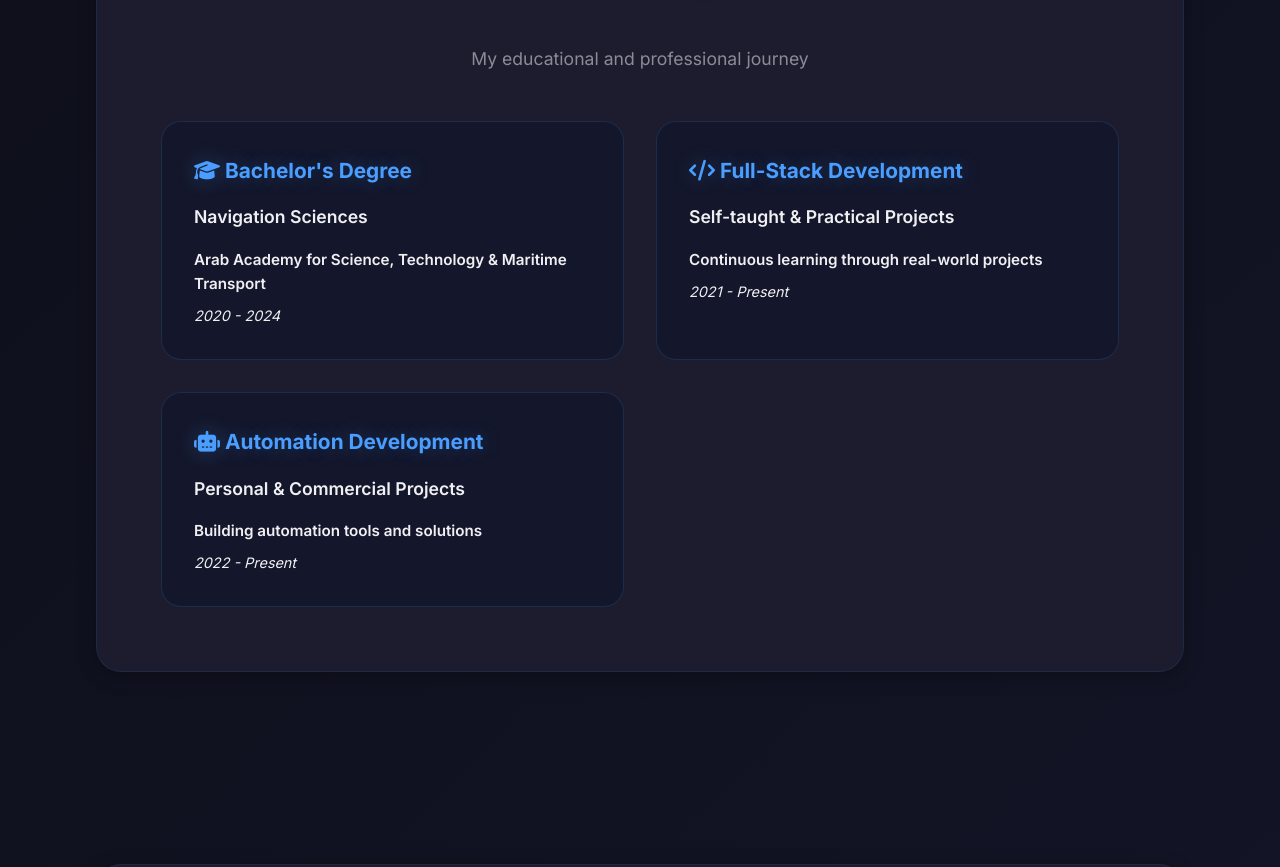
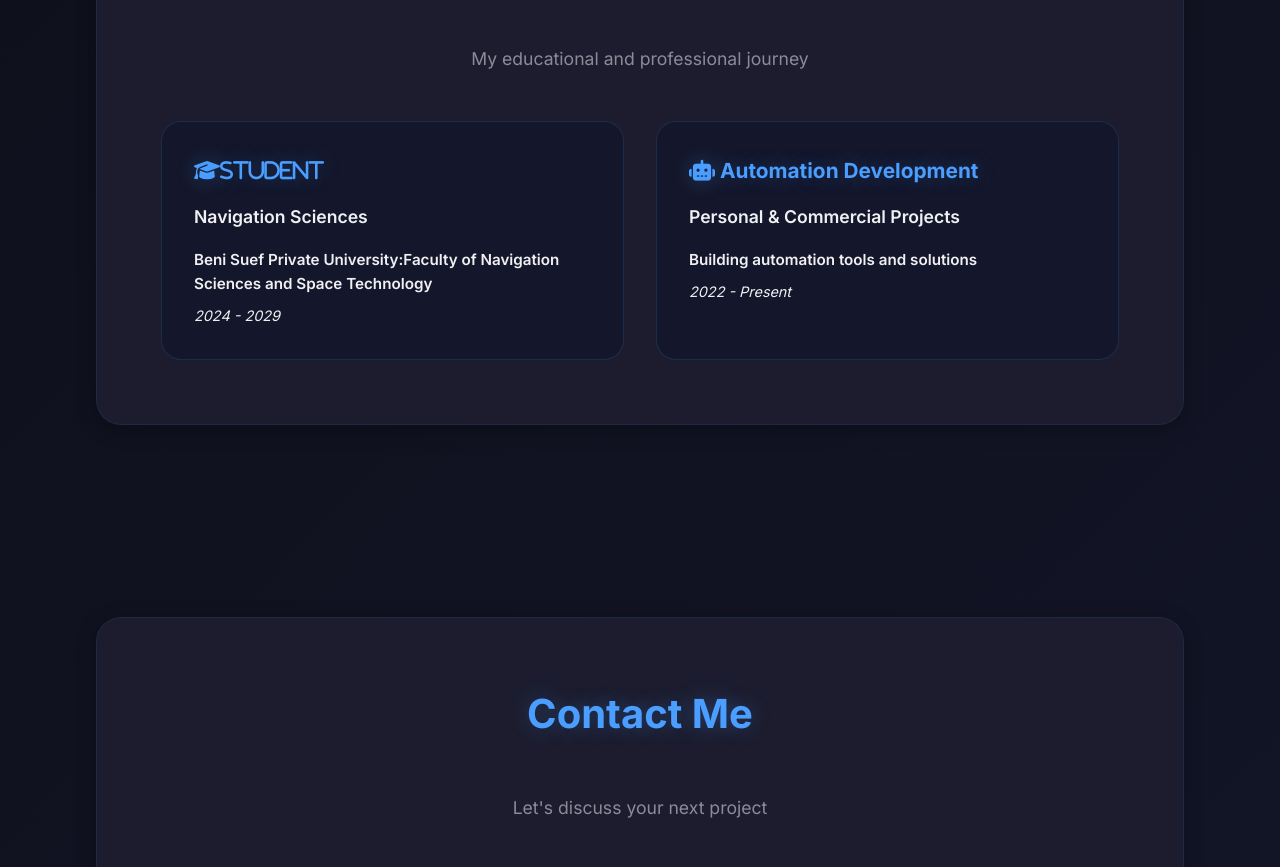
Before and after one commit to klvr800/mhr4, a plain HTML site: page index.html in a window 1280 px wide. Shown: the part 2740-3607 px from the top of the page. Drawn offline with Linux system fonts and the light colour scheme.

Commit message:
Update index.html

```diff
--- a/index.html
+++ b/index.html
@@ -158,18 +158,13 @@
 
                 <div class="education-grid">
                     <div class="education-category">
-                        <h3><i class="fas fa-graduation-cap"></i> Bachelor's Degree</h3>
+                        <h3><i class="fas fa-graduation-cap">student</i></h3>
                         <h4>Navigation Sciences</h4>
-                        <p class="education-institution">Arab Academy for Science, Technology & Maritime Transport</p>
-                        <p class="education-period">2020 - 2024</p>
+                        <p class="education-institution">Beni Suef Private University:Faculty of Navigation Sciences and Space Technology</p>
+                        <p class="education-period">2024 - 2029</p>
                     </div>
 
-                    <div class="education-category">
-                        <h3><i class="fas fa-code"></i> Full-Stack Development</h3>
-                        <h4>Self-taught & Practical Projects</h4>
-                        <p class="education-institution">Continuous learning through real-world projects</p>
-                        <p class="education-period">2021 - Present</p>
-                    </div>
+
 
                     <div class="education-category">
                         <h3><i class="fas fa-robot"></i> Automation Development</h3>
```
